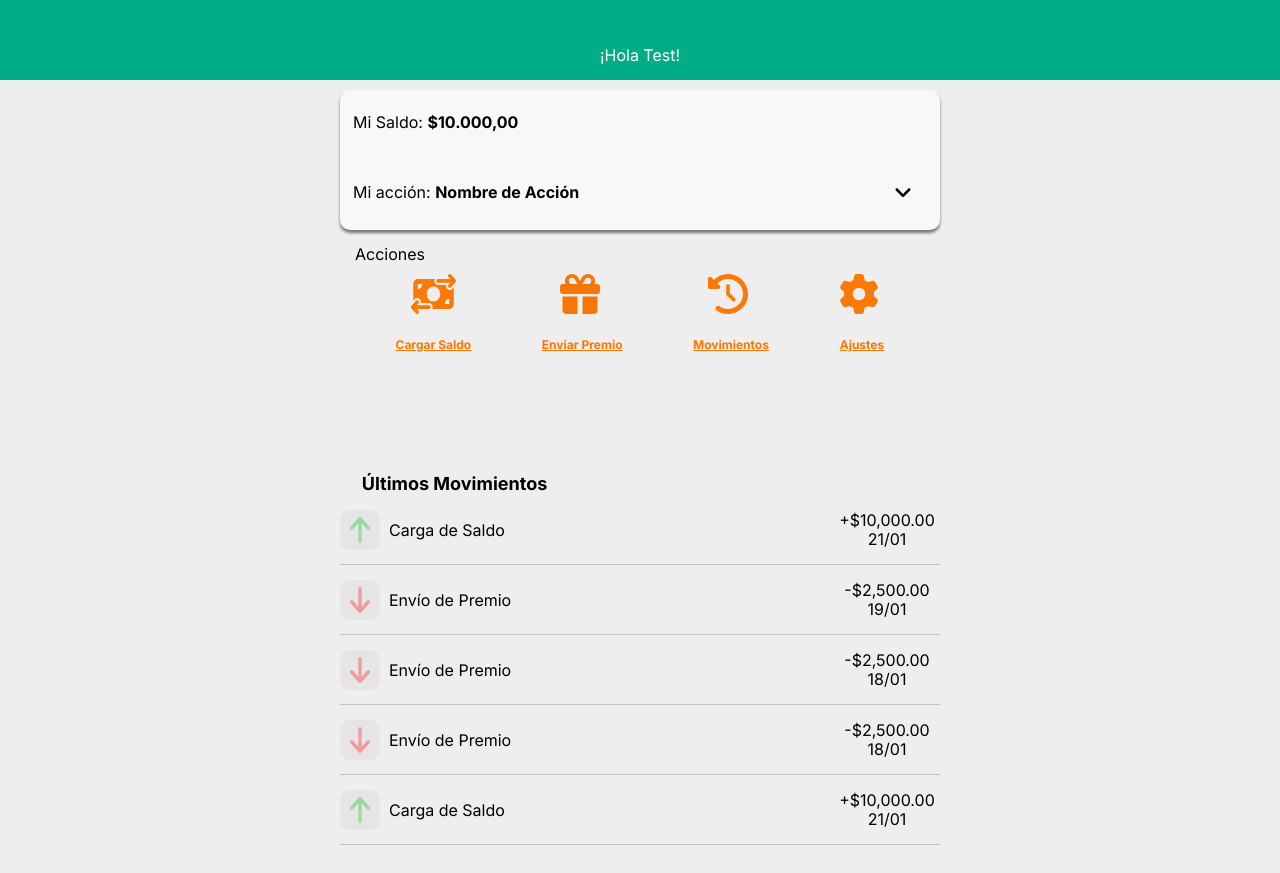
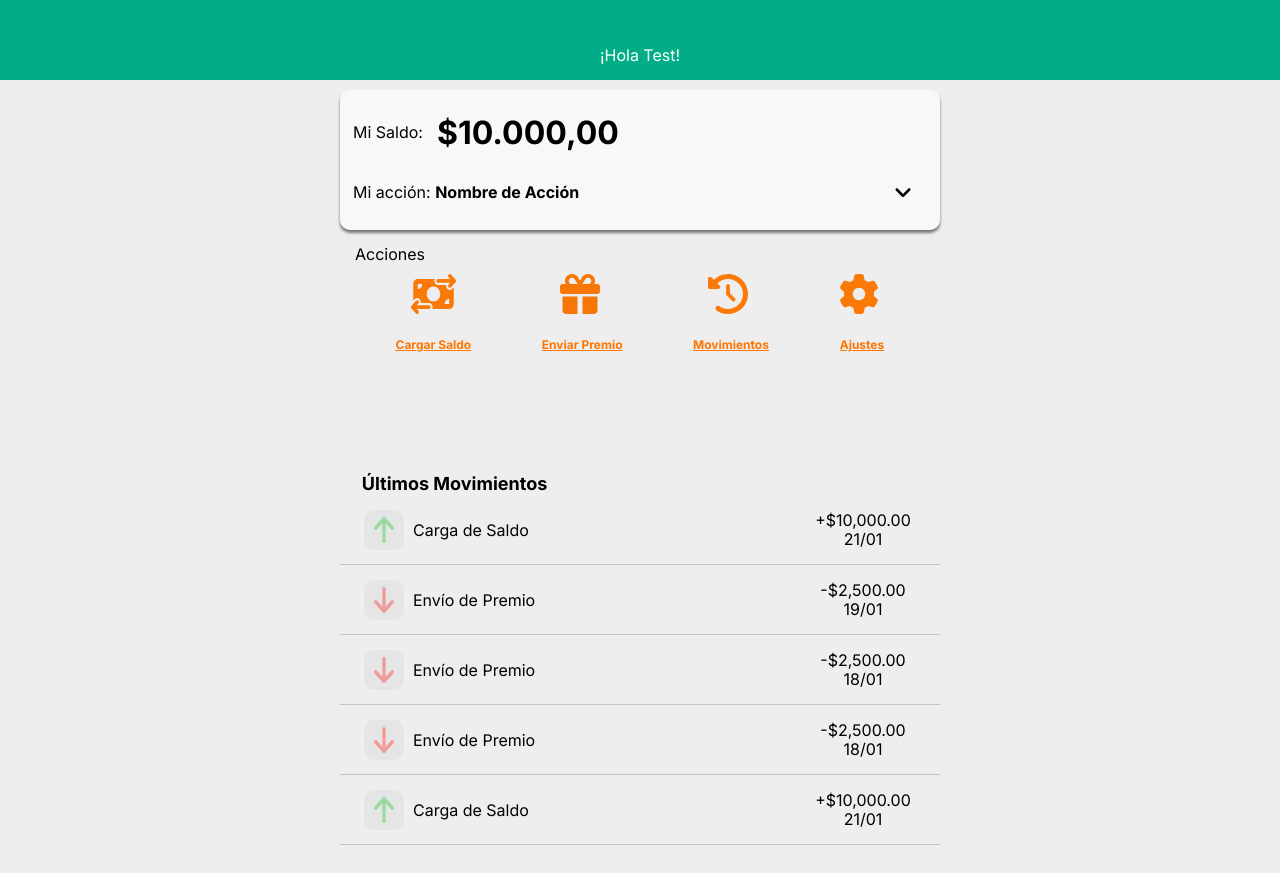
Before and after one commit to ipiccardo/youmarket, a Next.js app: page /pages in a window 1280 px wide. Built offline with nearby package versions, Linux system fonts and the light colour scheme.

Commit message:
se modifican estilos en la vista de saldo

```diff
--- a/src/app/components/UI/card.module.scss
+++ b/src/app/components/UI/card.module.scss
@@ -27,10 +27,19 @@
 
 .amountContainer p {
   margin: 23px 13px;
+  display: flex;
+  align-items: center;
+  line-height: 39px;
 }
 
 .amountContainer span {
-  font-weight: bold;
+  height: 39px;
+  font-size: 32px;
+  line-height: 39px;
+  align-items: center;
+  text-align: center;
+  font-weight: 700;
+  margin-left: 14px;
 }
 
 .campaignContainer {
--- a/src/app/components/balance/balance.module.scss
+++ b/src/app/components/balance/balance.module.scss
@@ -22,6 +22,7 @@
     justify-content: center;
     align-items: center;
     flex-direction: row-reverse;
+    margin-bottom: 173px;
   }
   input {
     width: 105px;
@@ -50,7 +51,7 @@
   }
   div {
     max-width: 428px;
-    height: 173px;
+    // height: 173px;
   }
 }
 
--- a/src/app/components/login/login.module.scss
+++ b/src/app/components/login/login.module.scss
@@ -79,6 +79,7 @@
   text-align: center;
   font-family: "Montserrat", sans-serif;
   font-weight: 500;
+  cursor: pointer;
 }
 
 .error {
--- a/src/app/components/movements/movements.module.scss
+++ b/src/app/components/movements/movements.module.scss
@@ -39,6 +39,7 @@
     margin: 0;
     justify-content: space-between;
     max-width: 600px;
+    padding: 1.5rem;
   }
 
   div:first-child {
```
